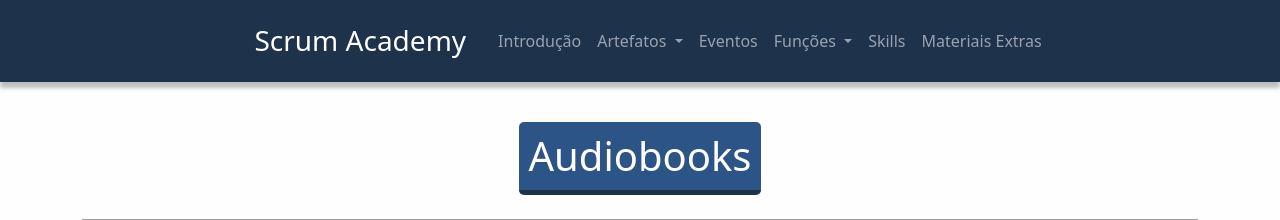
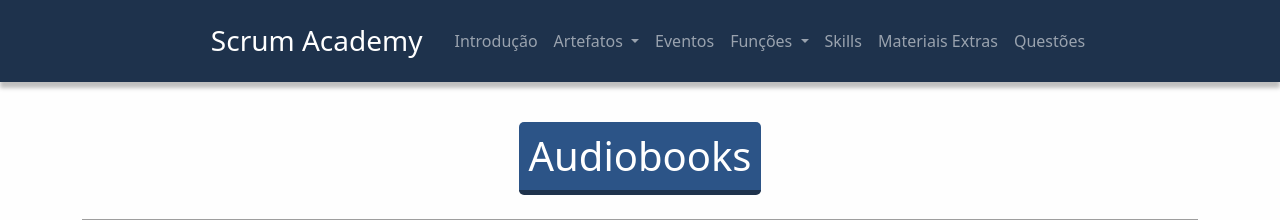
Before and after one commit to BrunoVieira003/ScrumAcademy, a Flask app: page /audios in a window 1280 px wide. Shown: the top 220 px of the page. Run offline with Flask 2, Linux system fonts and the light colour scheme; some libraries are stand-ins or nearby versions; grey boxes are pictures that could not be loaded.

Commit message:
Adiciona /questoe a nav bar

```diff
--- a/templates/base.html
+++ b/templates/base.html
@@ -68,6 +68,10 @@
           <a class="nav-link" href="/materiaisextras">Materiais Extras</a>
         </li>
 
+        <li class="nav-item">
+          <a class="nav-link" href="/questoes">Questões</a>
+        </li>
+
       </ul>
     </div>
   </nav>
```
